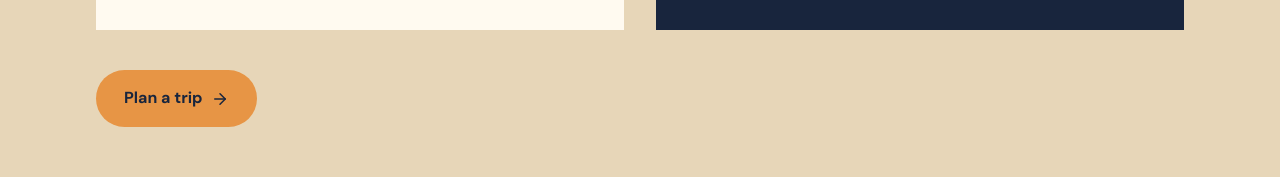
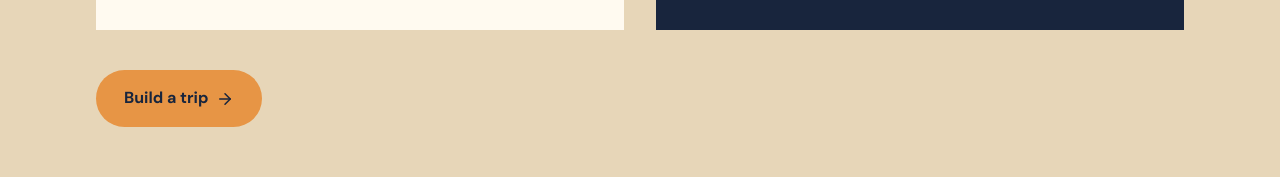
Before and after one commit to Wuraola-Adebisi/Ona, a React (Vite) app: page /about in a window 1280 px wide. Shown: the part 2395-2572 px from the top of the page. Built offline with nearby package versions, Linux system fonts and the light colour scheme.

Commit message:
refine Ona about page CTA

```diff
--- a/src/pages/About.tsx
+++ b/src/pages/About.tsx
@@ -151,7 +151,7 @@ export default function About() {
             to="/plan"
             className="mt-10 inline-flex items-center gap-2 rounded-full bg-sun px-7 py-4 font-bold text-navy transition-colors hover:bg-[#eaa060]"
           >
-            Plan a trip
+            Build a trip
             <ArrowRight size={18} />
           </Link>
         </div>
```
